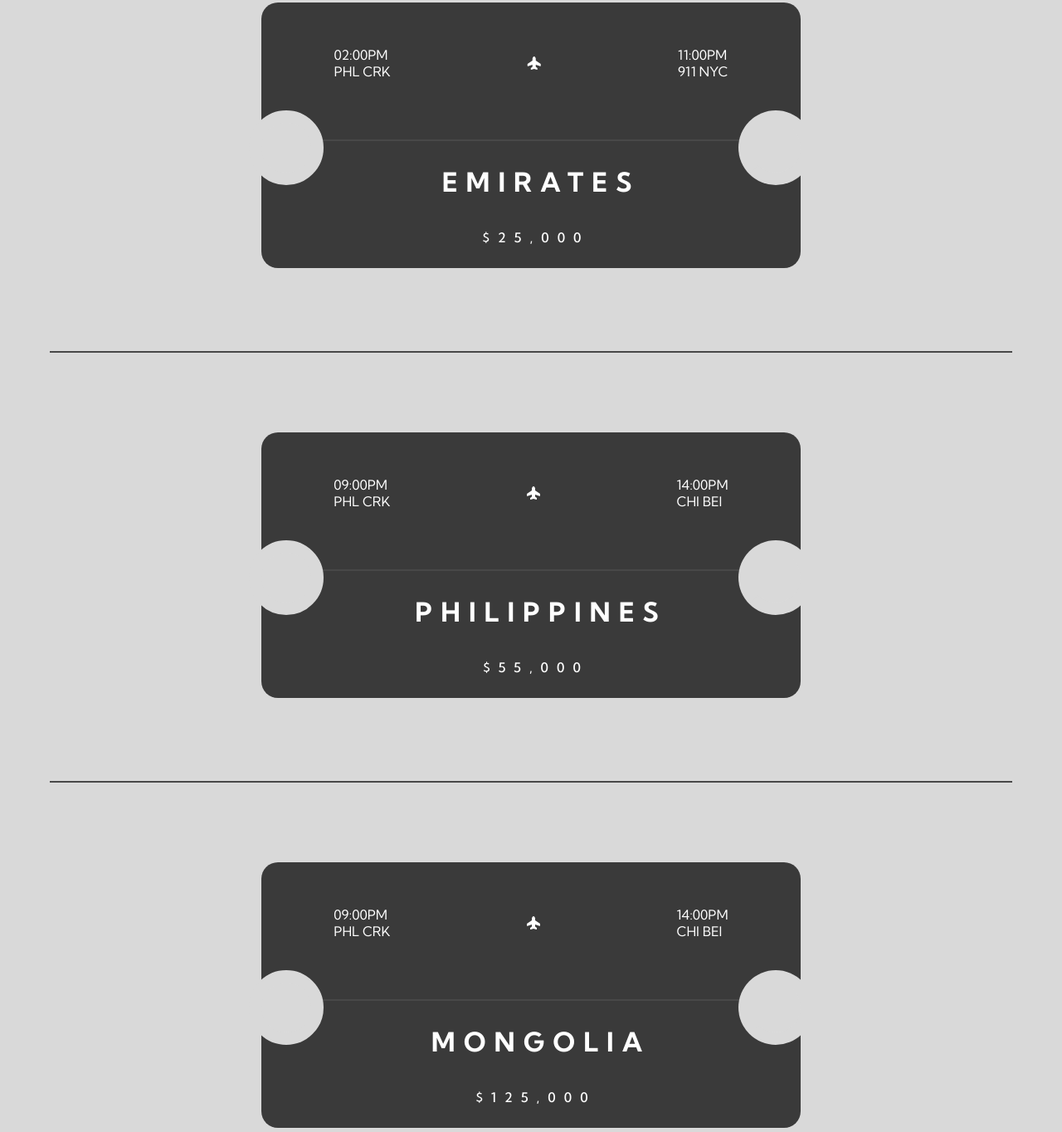
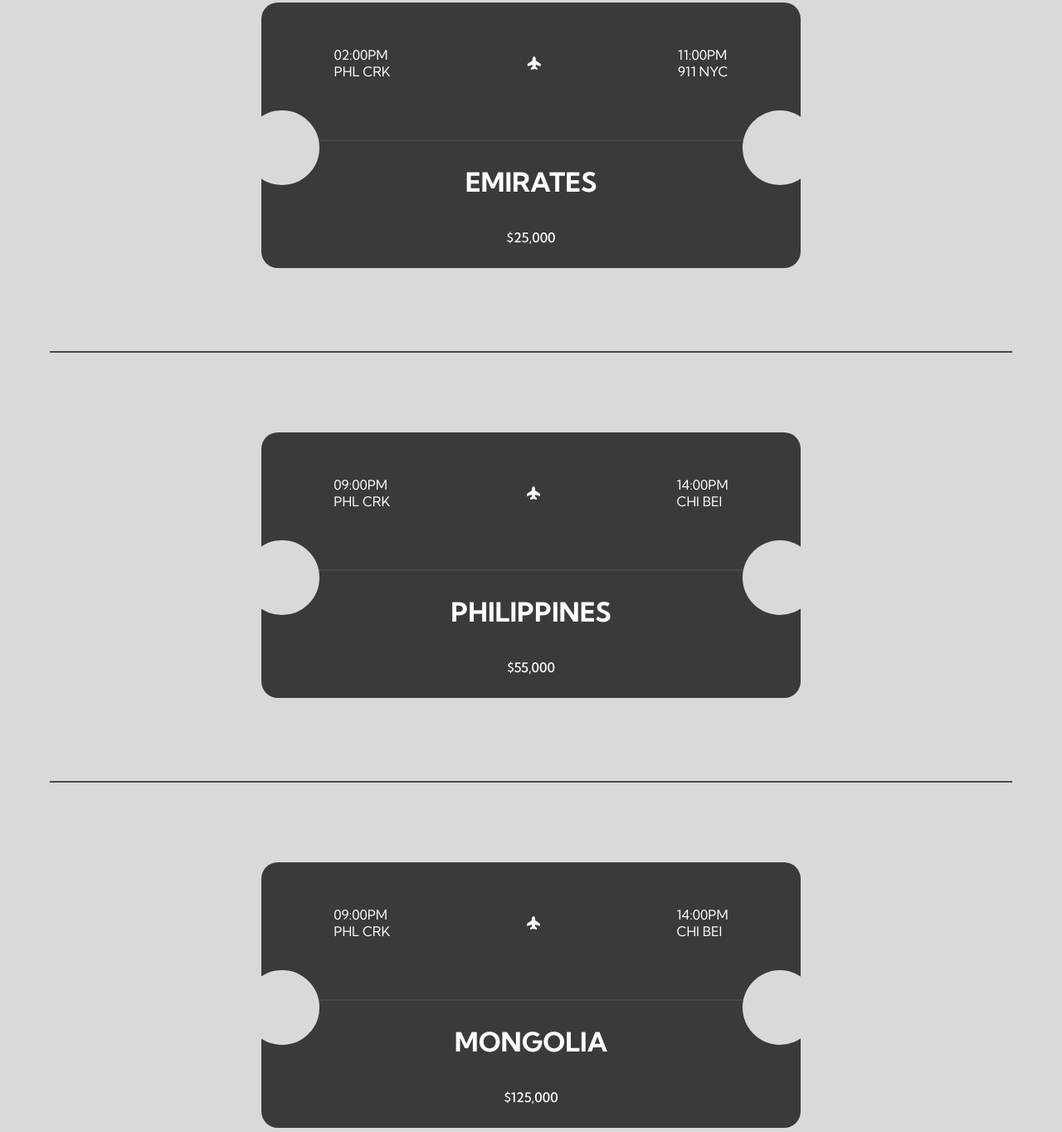
Before and after one commit to kidmagus/flight-booking-site, a website: page FirstScreen.html in a window 1280 px wide. Shown: the part 796-2160 px from the top of the page at 83% size. Drawn offline with Linux system fonts and the light colour scheme.

Commit message:
margin ticket+

```diff
--- a/FirstScreen.html
+++ b/FirstScreen.html
@@ -137,8 +137,8 @@
 
           <hr />
           <div class="display-f align-center flex-column">
-            <h1 class="spacing-1 ml-2">EMIRATES</h1>
-            <p class="fw-lg spacing-1 ml-1">$25,000</p>
+            <h1 class="">EMIRATES</h1>
+            <p class="fw-lg">$25,000</p>
           </div>
         </div>
       </div>
@@ -159,8 +159,8 @@
 
           <hr />
           <div class="display-f align-center flex-column">
-            <h1 class="spacing-1 ml-2">PHILIPPINES</h1>
-            <p class="fw-lg spacing-1 ml-1">$55,000</p>
+            <h1 class="">PHILIPPINES</h1>
+            <p class="fw-lg">$55,000</p>
           </div>
         </div>
       </div>
@@ -181,8 +181,8 @@
 
           <hr />
           <div class="display-f align-center flex-column">
-            <h1 class="spacing-1 ml-2">MONGOLIA</h1>
-            <p class="fw-lg spacing-1 ml-1">$125,000</p>
+            <h1 class="">MONGOLIA</h1>
+            <p class="fw-lg">$125,000</p>
           </div>
         </div>
       </div>
--- a/scss-files/components/_ticket.scss
+++ b/scss-files/components/_ticket.scss
@@ -25,7 +25,7 @@
 
 .ticket:before {
   border: 15px solid $pink;
-  margin-left: 20px;
+  margin-left: 15px;
   left: -35px;
 }
 
@@ -33,6 +33,6 @@
   border: 15px solid $pink;
   border-top-color: transparent;
   border-left-color: transparent;
-  margin-right: 20px;
+  margin-right: 15px;
   right: -35px;
 }
```
Also changed, not shown: css/index.css.
